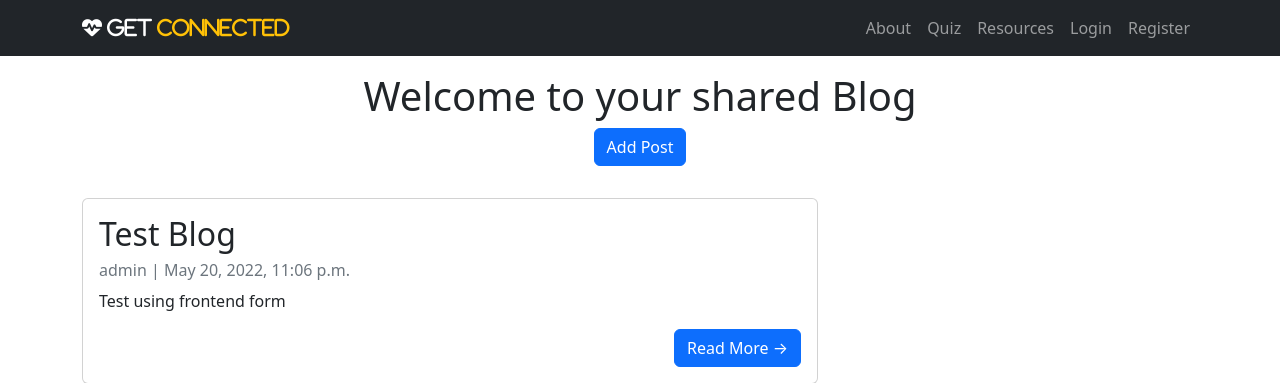
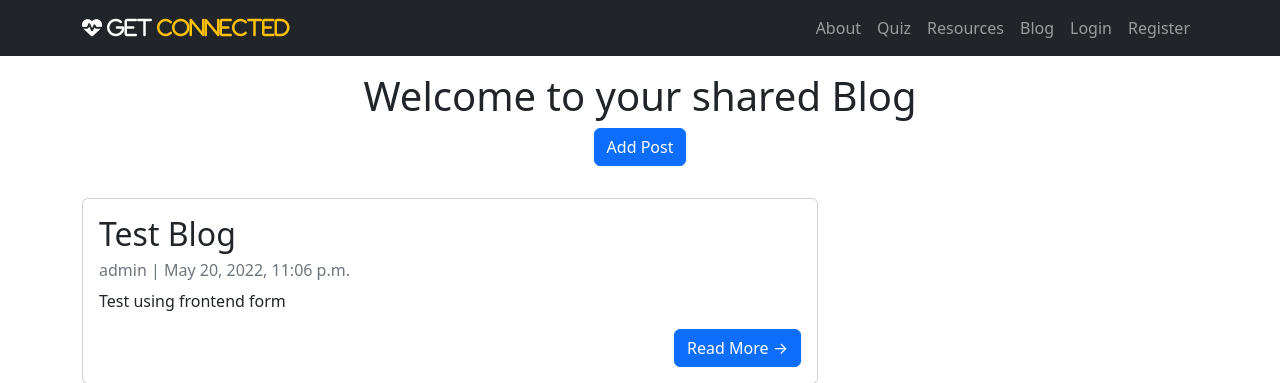
Before and after one commit to SamMartin92/team-10-may-hackathon, a Django app: page /blog/ in a window 1280 px wide. Shown: the top 383 px of the page. Run offline with Django 4.2, Linux system fonts and the light colour scheme; data comes from the database, SQL or seed files in the repository; some libraries are stand-ins or nearby versions.

Commit message:
added blog to navbar

```diff
--- a/templates/base.html
+++ b/templates/base.html
@@ -41,6 +41,7 @@
                    <li class="nav-item"><a href="#" class="nav-link">About</a></li>
                    <li class="nav-item"><a href="#" class="nav-link">Quiz</a></li>
                    <li class="nav-item"><a href="#" class="nav-link">Resources</a></li>
+                   <li class="nav-item"><a href="#" class="nav-link">Blog</a></li>
 
                    {% if request.user.is_authenticated %}
 
```
